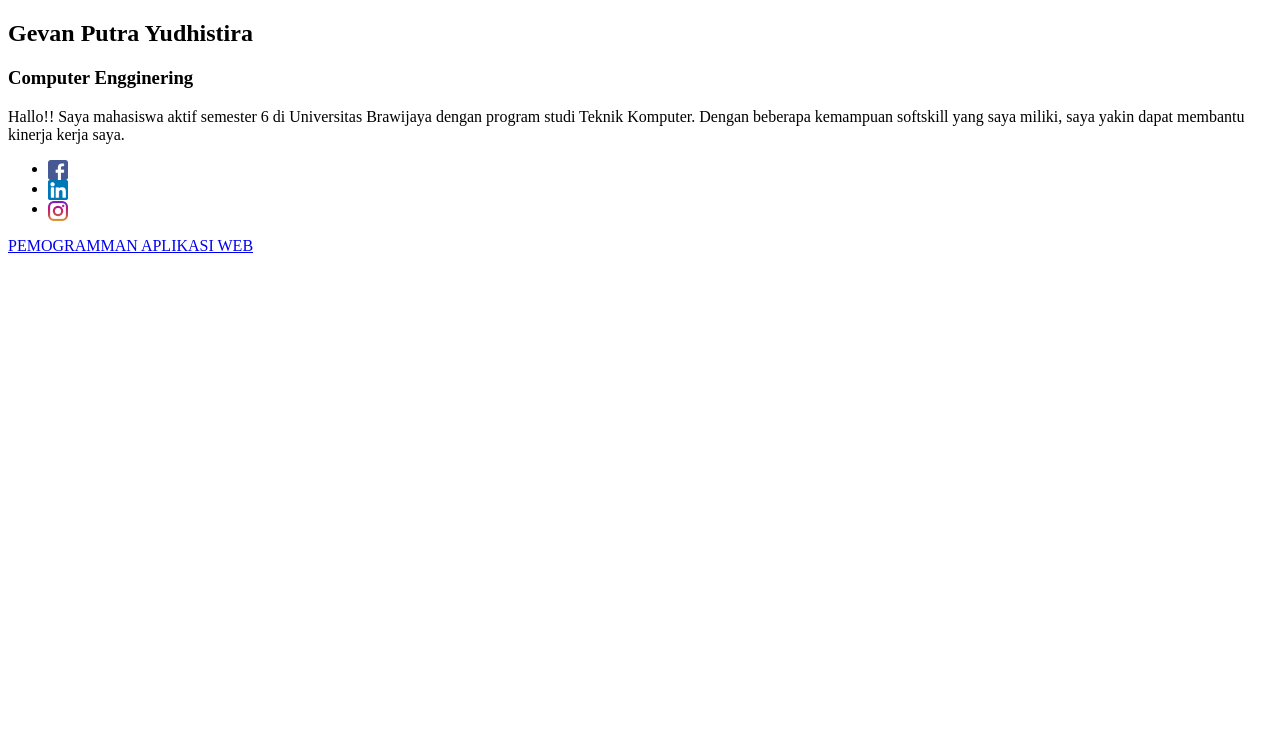
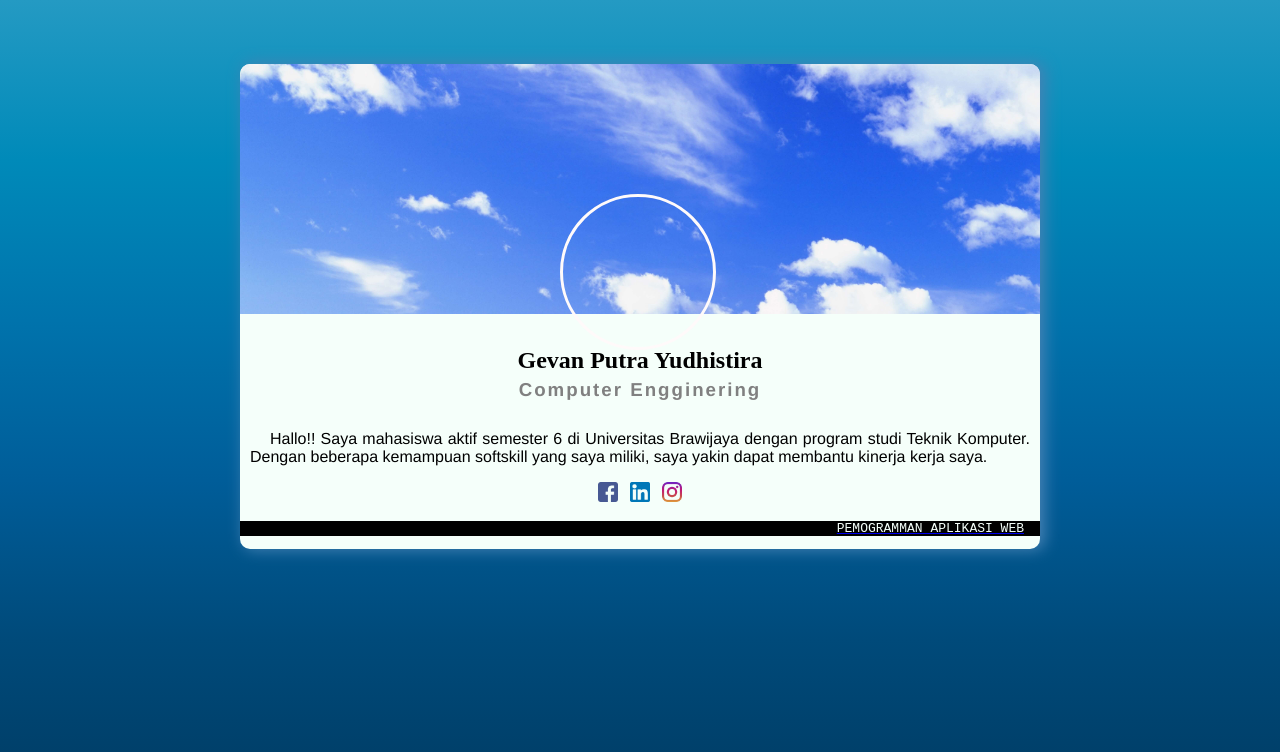
Before and after one commit to gnav404/ummi-olshop, a plain HTML site: page tugass.html in a window 1280 px wide. Drawn offline with Linux system fonts and the light colour scheme.

Commit message:
Update tugass.html

```diff
--- a/tugass.html
+++ b/tugass.html
@@ -4,7 +4,7 @@
   <title>Gevan Putra Yudhistira</title>
   <meta charset="utf-8">
   <meta name="viewport" content="width=device-width, initial-scale=1.0">
-  <link rel="stylesheet" href="tugas2.css">
+  <link rel="stylesheet" href="tugass.css">
 </head>
 <body>
 <div class="main">
```
